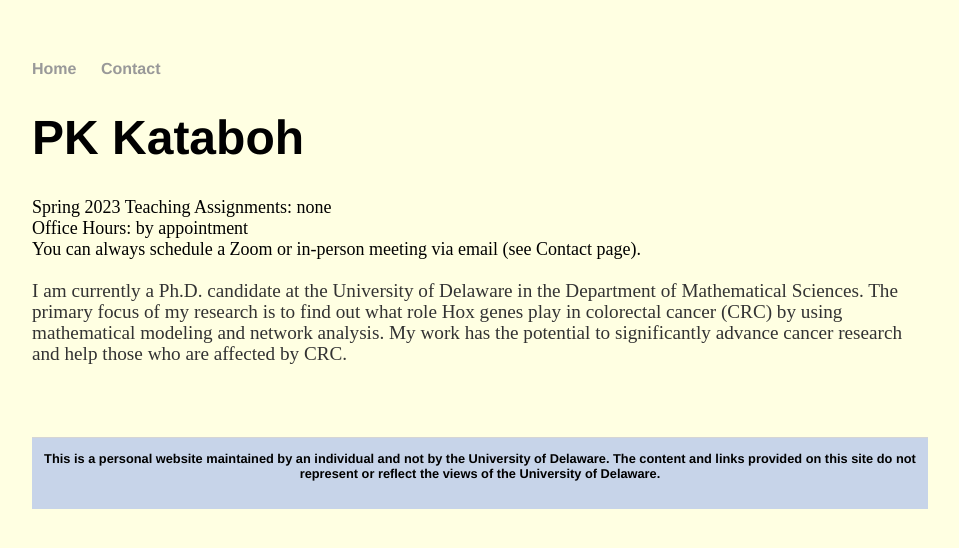
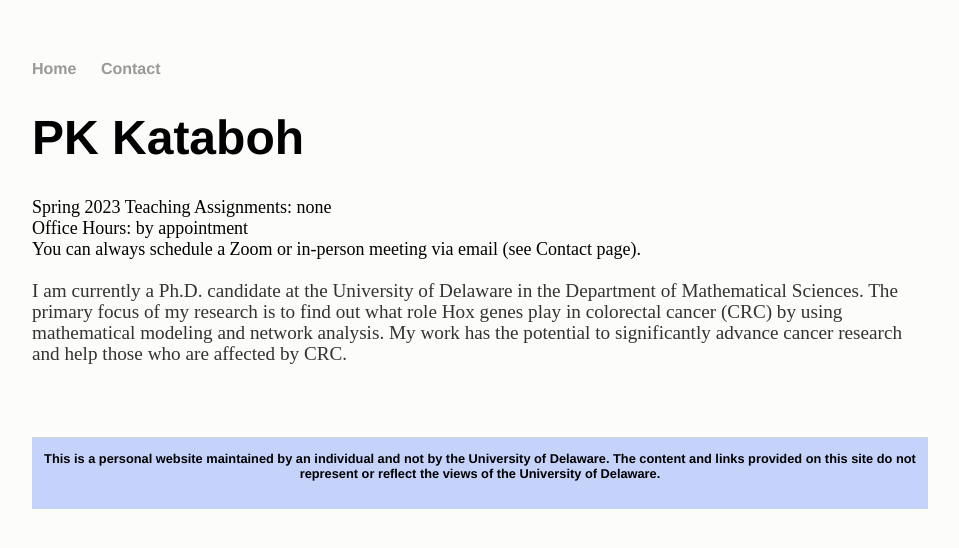
Before and after one commit to kataboh/kataboh.github.io, a Jekyll site: the page built from index.html, in a window 1280 px wide. Shown: the top 548 px of the page, without its empty margins (160-1119 px from the left). Built offline with Jekyll 4.4.1, drawn with Linux system fonts in a browser that asks for light colours.

Commit message:
Update main.css

```diff
--- a/css/main.css
+++ b/css/main.css
@@ -1,7 +1,7 @@
 body {
     margin: 60px auto;
     width: 70%;
-    background-color: rgba(255,255,159,0.3);
+    background-color: #fcfcfa;
 }
 nav ul, footer ul {
     font-family:'Helvetica', 'Arial', 'Sans-Serif';
```
